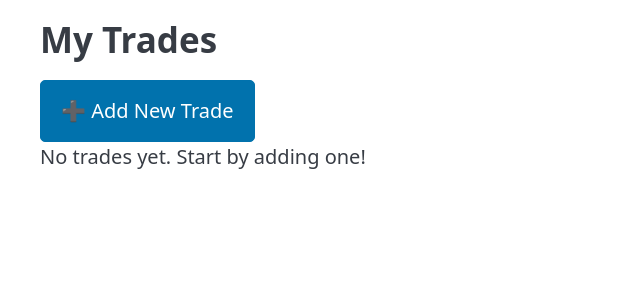
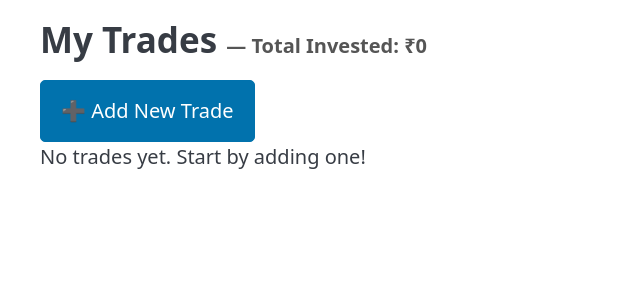
Before and after one commit to Machindra220/Trading-Journal-App, a Flask app: page /dashboard in a window 1280 px wide. Shown: the part 102-402 px from the top of the page, without its empty margins (0-640 px from the left). Run offline with Flask 3, Linux system fonts and the light colour scheme; the visitor is signed in with stand-in values (Sample User, id 1); data that the repository does not hold is empty; some libraries are stand-ins or nearby versions.

Commit message:
dashboard update with only open entry to show and total invested amount

```diff
--- a/app/routes/trades.py
+++ b/app/routes/trades.py
@@ -3,7 +3,7 @@ from flask_login import login_required, current_user
 from app.models import Trade, TradeEntry, TradeExit
 # from app import db
 from app.extensions import db
-from datetime import date, timedelta
+from datetime import date, datetime, timedelta
 import pandas as pd
 from io import BytesIO
 
@@ -19,26 +19,28 @@ def dashboard():
     trades = Trade.query.filter_by(user_id=current_user.id).all()
 
     trade_data = []
+    total_invested_open = 0  # ✅ Track total invested in open trades
+
     for trade in trades:
         total_invested = sum(e.invested_amount for e in trade.entries)
         total_exited = sum(e.exit_amount for e in trade.exits)
-
-        # Use status from DB directly
         status = trade.status
 
         # Only calculate P&L if trade is closed
         pnl = total_exited - total_invested if status == "Closed" else None
 
-        trade_data.append({
-            'id': trade.id,
-            'stock_name': trade.stock_name,
-            'status': status,
-            'total_invested': float(total_invested),
-            'total_exited': float(total_exited),
-            'pnl': float(pnl) if pnl is not None else None
-        })
+        if status == "Open":
+            trade_data.append({
+                'id': trade.id,
+                'stock_name': trade.stock_name,
+                'status': status,
+                'total_invested': float(total_invested),
+                'total_exited': float(total_exited),
+                'pnl': None  # Open trades don't show P&L
+            })
+            total_invested_open += total_invested  # ✅ Accumulate open trade investment
 
-    return render_template('dashboard.html', trades=trade_data)
+    return render_template('dashboard.html', trades=trade_data, total_invested=total_invested_open)
 
 
 
@@ -453,8 +455,6 @@ def trade_history():
                            selected_range=date_range,
                            sort=sort_order)
 
-
-#export logic
 @trades_bp.route('/history/export')
 @login_required
 def export_history():
@@ -496,6 +496,8 @@ def export_history():
         entry_notes = [e.note for e in trade.entries if e.note]
         exit_notes = [x.note for x in trade.exits if x.note]
         combined_notes = " | ".join(entry_notes + exit_notes)
+        date_stamp = datetime.now().strftime('%d-%b-%Y')
+        filename = f"trades_{date_stamp}.xlsx"
 
         data.append({
             'Stock Name': trade.stock_name.upper(),
@@ -508,3 +510,22 @@ def export_history():
             'Realized P&L': realized_pnl,
             'Notes': combined_notes
         })
+
+    # ✅ Export logic must be outside the loop
+    df = pd.DataFrame(data)
+
+    if sort_order == 'asc':
+        df = df.sort_values(by='Realized P&L', ascending=True)
+    else:
+        df = df.sort_values(by='Realized P&L', ascending=False)
+
+    output = BytesIO()
+    with pd.ExcelWriter(output, engine='xlsxwriter') as writer:
+        df.to_excel(writer, index=False, sheet_name='Trade History')
+
+    output.seek(0)
+
+    return send_file(output,
+                     download_name=filename,
+                 as_attachment=True,
+                 mimetype='application/vnd.openxmlformats-officedocument.spreadsheetml.sheet')
--- a/app/templates/dashboard.html
+++ b/app/templates/dashboard.html
@@ -1,7 +1,8 @@
 {% extends "base.html" %}
 {% block title %}Dashboard{% endblock %}
 {% block content %}
-<h2>My Trades</h2>
+<h2>My Trades <span style="font-size:1rem; color:#555;">— Total Invested: ₹{{ total_invested }}</span></h2>
+
 
 {% with messages = get_flashed_messages(with_categories=true) %}
   {% for category, message in messages %}
```
